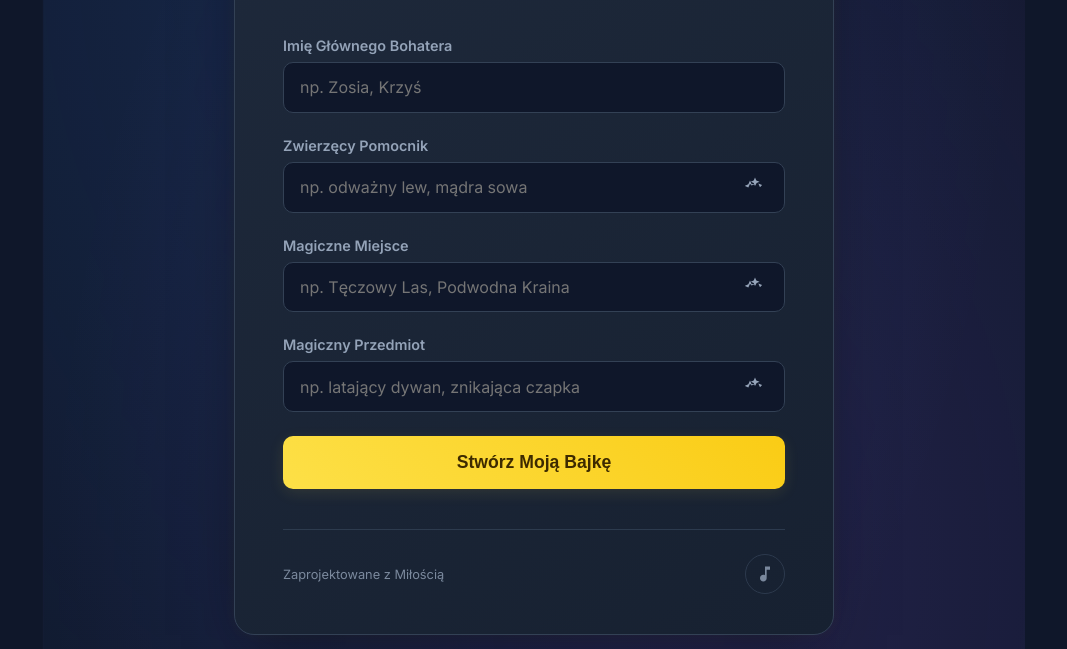
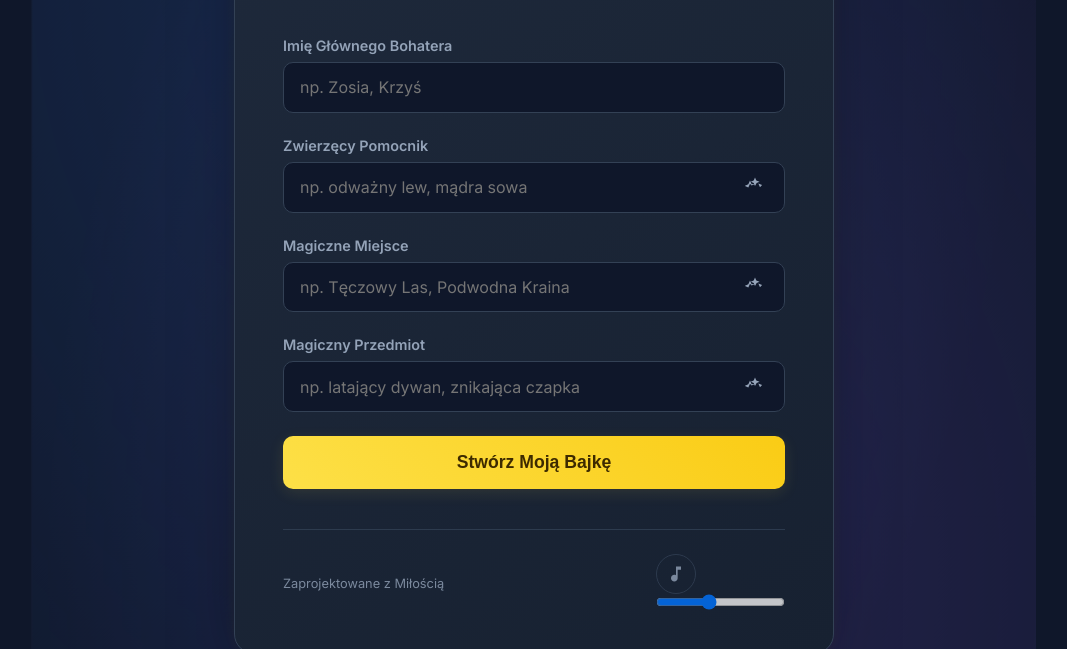
Before and after one commit to mientos/new, a plain HTML site: page index.html in a window 1280 px wide. Shown: the part 151-800 px from the top of the page, without its empty margins (106-1173 px from the left). Drawn offline with Linux system fonts and the light colour scheme.

Commit message:
Update index.html

```diff
--- a/index.html
+++ b/index.html
@@ -95,16 +95,20 @@
                         <label for="voiceVolume">
                             <svg><use xlink:href="#icon-volume-high"></use></svg>
                         </label>
-                        <input type="range" id="voiceVolume" min="0" max="1" step="0.05" value="1.0">
+                        <input type="range" id="voiceVolume" class="volume-slider" min="0" max="1" step="0.05" value="1.0">
                     </div>
                 </div>
             </div>
         </main>
         <footer>
             <p>Zaprojektowane z Miłością</p>
-            <button id="toggleMusicBtn" title="Włącz/wyłącz muzykę w tle" aria-label="Włącz lub wyłącz muzykę w tle">
-                <svg><use xlink:href="#icon-music"></use></svg>
-            </button>
+            <!-- ZMIANA: Grupa kontrolek do muzyki w tle -->
+            <div id="music-control-group">
+                <button id="toggleMusicBtn" title="Włącz/wyłącz muzykę w tle" aria-label="Włącz lub wyłącz muzykę w tle">
+                    <svg><use xlink:href="#icon-music"></use></svg>
+                </button>
+                <input type="range" id="musicVolume" class="volume-slider" min="0" max="0.5" step="0.02" value="0.2" title="Głośność muzyki w tle">
+            </div>
         </footer>
     </div>
     <script src="script.js" defer></script>
```
